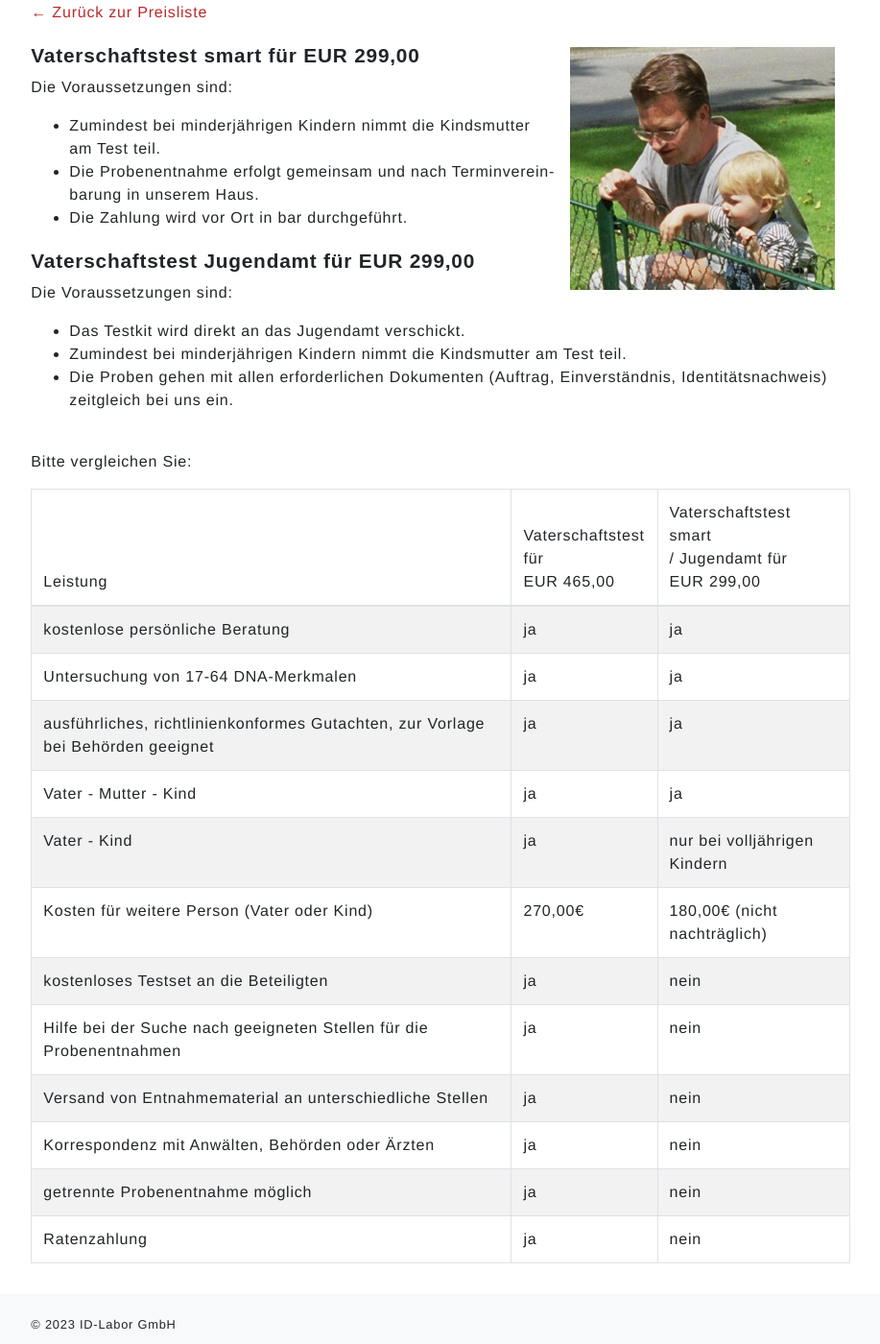
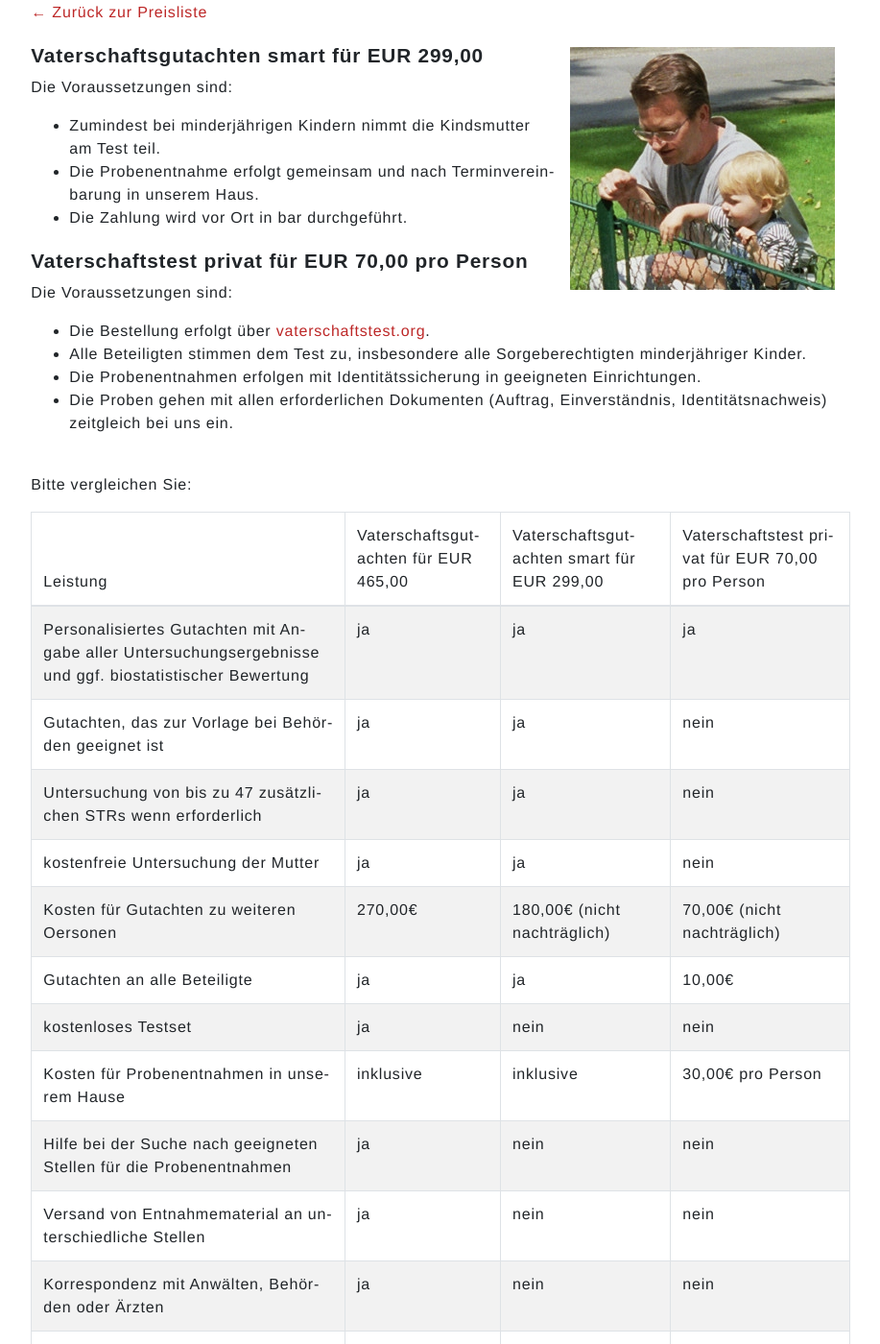
Before and after one commit to id-labor/id-labor.github.io, a Jekyll site: the page built from vaterschaftstest/angebote.markdown, in a window 1280 px wide and 1400 px high, scrolled down 240 px. Shown: the whole window at 96% size, without its empty margins (181-1098 px from the left). Built offline with Jekyll 4.4.1, drawn with Linux system fonts in a browser that asks for light colours; some web fonts are replaced.

Commit message:
Angebote

```diff
--- a/_data/vergleich.yaml
+++ b/_data/vergleich.yaml
@@ -1,36 +1,52 @@
-- name: kostenlose persönliche Beratung
+- name: Personalisiertes Gutachten mit Angabe aller Untersuchungsergebnisse und ggf. biostatistischer Bewertung
   normal: ja
   smart: ja
-- name: Untersuchung von 17-64 DNA-Merkmalen
+  privat: ja
+- name: Gutachten, das zur Vorlage bei Behörden geeignet ist
   normal: ja
   smart: ja
-- name: ausführliches, richtlinienkonformes Gutachten, zur Vorlage bei Behörden geeignet
+  privat: nein
+- name: Untersuchung von bis zu 47 zusätzlichen STRs wenn erforderlich
   normal: ja
   smart: ja
-- name: Vater - Mutter - Kind
+  privat: nein
+- name: kostenfreie Untersuchung der Mutter
   normal: ja
   smart: ja
-- name: Vater - Kind
-  normal: ja
-  smart: nur bei volljährigen Kindern
-- name: Kosten für weitere Person (Vater oder Kind)
+  privat: nein
+- name: Kosten für Gutachten zu weiteren Oersonen
   normal: 270,00€
   smart: 180,00€ (nicht nachträglich)
-- name: kostenloses Testset an die Beteiligten
+  privat: 70,00€ (nicht nachträglich)
+- name: Gutachten an alle Beteiligte
+  normal: ja
+  smart: ja
+  privat: 10,00€
+- name: kostenloses Testset
   normal: ja
   smart: nein
+  privat: nein
+- name: Kosten für Probenentnahmen in unserem Hause
+  normal: inklusive
+  smart: inklusive
+  privat: 30,00€ pro Person
 - name: Hilfe bei der Suche nach geeigneten Stellen für die Probenentnahmen
   normal: ja
   smart: nein
+  privat: nein
 - name: Versand von Entnahmematerial an unterschiedliche Stellen
   normal: ja
   smart: nein
+  privat: nein
 - name: Korrespondenz mit Anwälten, Behörden oder Ärzten
   normal: ja
   smart: nein
+  privat: nein
 - name: getrennte Probenentnahme möglich
   normal: ja
   smart: nein
+  privat: nein
 - name: Ratenzahlung
   normal: ja
   smart: nein
+  privat: nein
--- a/_includes/vergleich.html
+++ b/_includes/vergleich.html
@@ -3,8 +3,9 @@
     <thead>
       <tr>
         <th scope="col">Leistung</th>
-      <th scope="col">Vaterschaftstest für<br> EUR 465,00</th>
-      <th scope="col">Vaterschaftstest smart <br>/ Jugendamt für <br>EUR 299,00</th>
+        <th scope="col">Vaterschaftsgutachten für EUR 465,00</th>
+        <th scope="col">Vaterschaftsgutachten smart für EUR 299,00</th>
+        <th scope="col">Vaterschaftstest privat für EUR 70,00 pro Person</th>
       </tr>
     </thead>
     <tbody>
@@ -13,6 +14,7 @@
         <th scope="row">{{item.name}}</th>
         <td>{{item.normal}}</td>
         <td>{{item.smart}}</td>
+        <td>{{item.privat}}</td>
       </tr>
       {% endfor %}
     </tbody>
--- a/vaterschaftstest/angebote.markdown
+++ b/vaterschaftstest/angebote.markdown
@@ -8,19 +8,22 @@ headtitle: Preisliste - Aktuelle Angebote
 [&larr; Zurück zur Preisliste](/vaterschaftstest/preise)
 
 <img src="/assets/angebote.jpg" align="right">
-#### Vaterschaftstest smart für EUR 299,00
+
+#### Vaterschaftsgutachten smart für EUR 299,00
+
 Die Voraussetzungen sind:
 
 - Zumindest bei minderjährigen Kindern nimmt die Kindsmutter am Test teil.
 - Die Probenentnahme erfolgt gemeinsam und nach Terminvereinbarung in unserem Haus.
 - Die Zahlung wird vor Ort in bar durchgeführt.
 
-#### Vaterschaftstest Jugendamt für EUR 299,00
+#### Vaterschaftstest privat für EUR 70,00 pro Person
 
 Die Voraussetzungen sind:
 
-- Das Testkit wird direkt an das Jugendamt verschickt.
-- Zumindest bei minderjährigen Kindern nimmt die Kindsmutter am Test teil.
+- Die Bestellung erfolgt über [vaterschaftstest.org](https://www.vaterschaftstest.org){:target="\_blank"}.
+- Alle Beteiligten stimmen dem Test zu, insbesondere alle Sorgeberechtigten minderjähriger Kinder.
+- Die Probenentnahmen erfolgen mit Identitätssicherung in geeigneten Einrichtungen.
 - Die Proben gehen mit allen erforderlichen Dokumenten (Auftrag, Einverständnis, Identitätsnachweis) zeitgleich bei uns ein.
 
 <br>Bitte vergleichen Sie:
```
Lines whose indentation alone changed are shown as unchanged.
